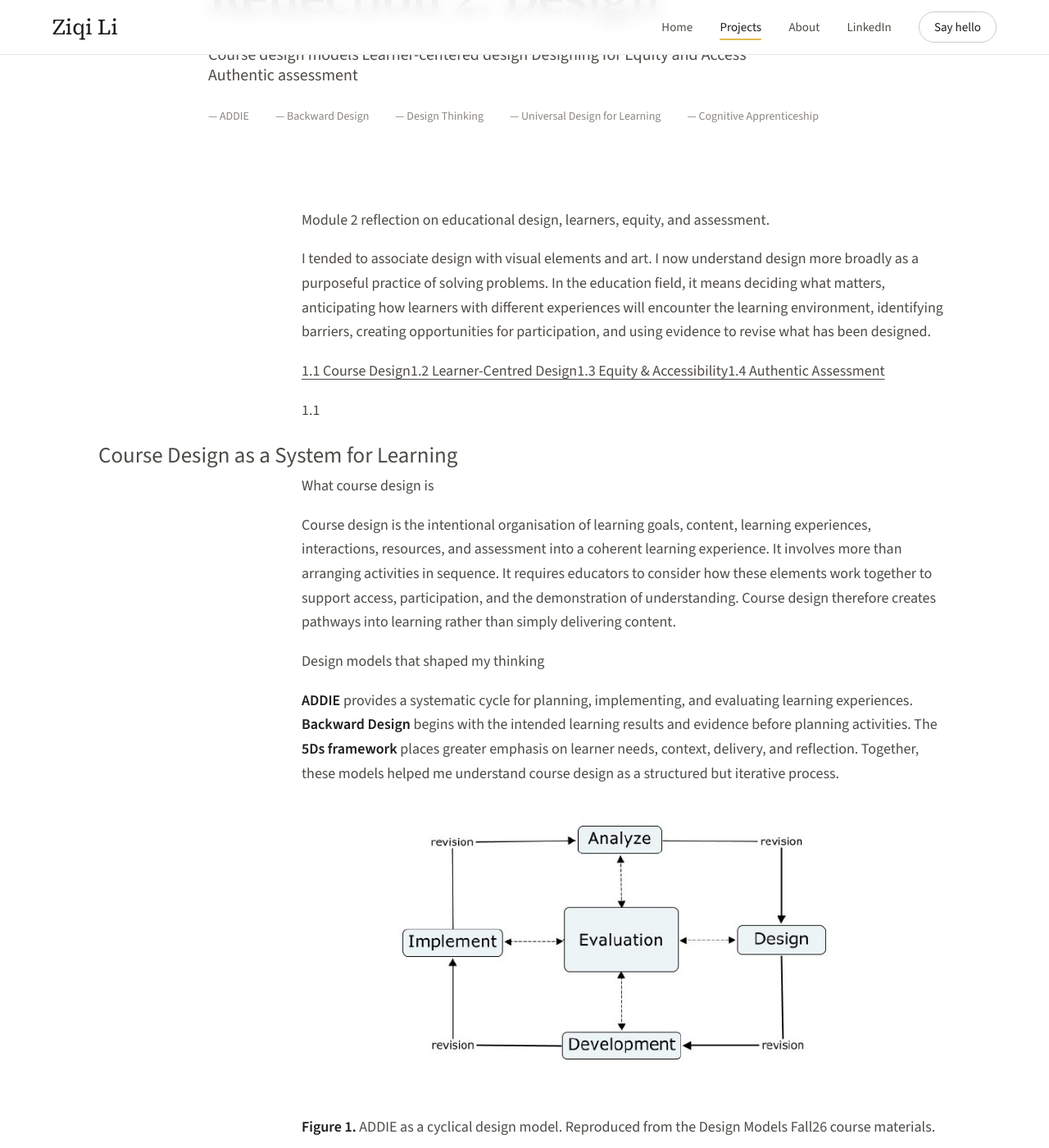
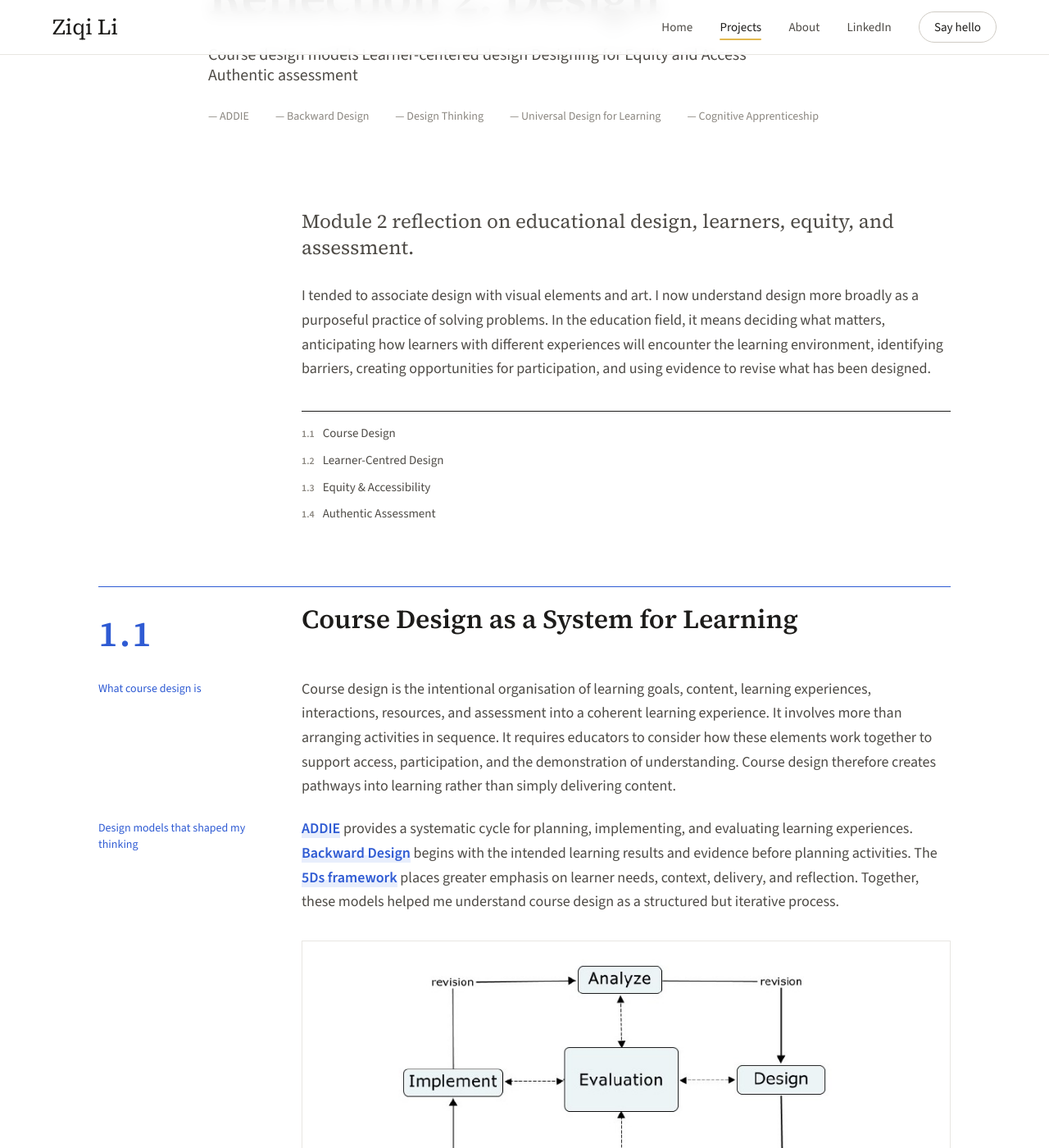
Before and after one commit to lizilizi0422-cmd/lizilizi0422-cmd.github.io, a Jekyll site: the page built from _reflections/module-2-design.md, in a window 1280 px wide and 1400 px high, scrolled down 283 px. Shown: the whole window at 82% size. Built offline with Jekyll 4.4.1, drawn with Linux system fonts in a browser that asks for light colours; nearby versions of some CDN libraries; some web fonts are replaced.

Commit message:
Reflection 2: colour accents per section; restore layout; CMS body as code

```diff
--- a/_reflections/module-2-design.md
+++ b/_reflections/module-2-design.md
@@ -16,117 +16,113 @@ theories:
   - Cognitive Apprenticeship
 published: true
 ---
-Module 2 reflection on educational design, learners, equity, and assessment.
+
+<p class="r-intro">Module 2 reflection on educational design, learners, equity, and assessment.</p>
 
 I tended to associate design with visual elements and art. I now understand design more broadly as a purposeful practice of solving problems. In the education field, it means deciding what matters, anticipating how learners with different experiences will encounter the learning environment, identifying barriers, creating opportunities for participation, and using evidence to revise what has been designed.
 
-[1.1 Course Design1.2 Learner-Centred Design1.3 Equity & Accessibility1.4 Authentic Assessment](#assessment)
+<nav class="r-toc" aria-label="On this page">
+  <a href="#course-design"><span>1.1</span> Course Design</a>
+  <a href="#learner-centred"><span>1.2</span> Learner-Centred Design</a>
+  <a href="#equity"><span>1.3</span> Equity &amp; Accessibility</a>
+  <a href="#assessment"><span>1.4</span> Authentic Assessment</a>
+</nav>
 
-1.1
-
+<section class="r-sec c-b" id="course-design" markdown="1">
+<p class="r-num">1.1</p>
 ## Course Design as a System for Learning
 
-What course design is
+<div class="r-box" markdown="1">
+<p class="r-label">What course design is</p>
+Course design is the intentional organisation of learning goals, content, learning experiences, interactions, resources, and assessment into a coherent learning experience. It involves more than arranging activities in sequence. It requires educators to consider how these elements work together to support access, participation, and the demonstration of understanding. Course design therefore creates pathways into learning rather than simply delivering content.
+</div>
 
- Course design is the intentional organisation of learning goals, content, learning experiences, interactions, resources, and assessment into a coherent learning experience. It involves more than arranging activities in sequence. It requires educators to consider how these elements work together to support access, participation, and the demonstration of understanding. Course design therefore creates pathways into learning rather than simply delivering content.
-
-Design models that shaped my thinking
-
+<p class="r-label">Design models that shaped my thinking</p>
 **ADDIE** provides a systematic cycle for planning, implementing, and evaluating learning experiences. **Backward Design** begins with the intended learning results and evidence before planning activities. The **5Ds framework** places greater emphasis on learner needs, context, delivery, and reflection. Together, these models helped me understand course design as a structured but iterative process.
 
-![ADDIE cycle diagram: Analyze, Design, Development and Implement connected by revision arrows around a central Evaluation box](/images/reflections/module-2/addie.png)
+<figure class="r-fig"><img src="/images/reflections/module-2/addie.png" alt="ADDIE cycle diagram: Analyze, Design, Development and Implement connected by revision arrows around a central Evaluation box" loading="lazy"><figcaption><b>Figure 1.</b> ADDIE as a cyclical design model. Reproduced from the Design Models Fall26 course materials.</figcaption></figure>
 
-**Figure 1.** ADDIE as a cyclical design model. Reproduced from the Design Models Fall26 course materials.
-
-Understanding and application
-
- These models helped me recognize accessibility as part of course design from the beginning. Accessibility means that children can understand content, engage with resources and peers, participate in activities, and demonstrate learning in different ways. This understanding relates to Universal Design for Learning, which supports multiple means of engagement, representation, and action and expression.
+<div class="r-mine" markdown="1">
+<p class="r-label">Understanding and application</p>
+These models helped me recognize accessibility as part of course design from the beginning. Accessibility means that children can understand content, engage with resources and peers, participate in activities, and demonstrate learning in different ways. This understanding relates to Universal Design for Learning, which supports multiple means of engagement, representation, and action and expression.
 
 When planning a learning experience, I would consider whether its language and resources are accessible to children from different linguistic and cultural backgrounds. Bilingual materials, visual explanations, and supplementary videos or books in children’s home languages could reduce language barriers. I would also consider disability and neurodiversity. For a child with ADHD who needs support with attention or organization, I could present materials clearly, divide activities into manageable stages, use a visual schedule, and include movement breaks.
 
 Children could demonstrate their understanding through speech, drawing, construction, gesture, or AAC. These options preserve the learning goal while reducing barriers to participation and expression. Observing how children participate would help me identify remaining barriers and revise the learning experience.
+</div>
+</section>
 
-
-
-1.2
-
+<section class="r-sec c-s" id="learner-centred" markdown="1">
+<p class="r-num">1.2</p>
 ## Learner-Centred Design as Understanding Before Designing
 
-What learner-centred design is
+<div class="r-box" markdown="1">
+<p class="r-label">What learner-centred design is</p>
+Learner-centred design begins with an understanding of the people who will experience the learning. It considers learners’ motivations, prior experiences, emotions, and barriers to participation. Design decisions are therefore based on evidence of how learners experience the environment, rather than assumptions about an average learner.
+</div>
 
- Learner-centred design begins with an understanding of the people who will experience the learning. It considers learners’ motivations, prior experiences, emotions, and barriers to participation. Design decisions are therefore based on evidence of how learners experience the environment, rather than assumptions about an average learner.
+<p class="r-label">Design models that shaped my thinking</p>
+**Human-centred design** and **design thinking** provide a process of empathising, defining, ideating, prototyping, and testing. Empathy is developed through observation, conversation, and feedback. **Learner analysis** and **participatory design** extend this process by allowing learners’ experiences and perspectives to inform design decisions.
 
-Design models that shaped my thinking
+<figure class="r-fig"><img src="/images/reflections/module-2/design-thinking.jpg" alt="Five colored hexagons in a row reading Empathize, Define, Ideate, Prototype and Test, from the Stanford d.school" loading="lazy"><figcaption><b>Figure 2.</b> The five modes of design thinking. Adapted from <a href="https://dschool.stanford.edu/tools/design-thinking-bootleg">Design Thinking Bootleg</a>, Hasso Plattner Institute of Design at Stanford University, 2018.</figcaption></figure>
 
- **Human-centred design** and **design thinking** provide a process of empathising, defining, ideating, prototyping, and testing. Empathy is developed through observation, conversation, and feedback. **Learner analysis** and **participatory design** extend this process by allowing learners’ experiences and perspectives to inform design decisions.
-
-![Five colored hexagons in a row reading Empathize, Define, Ideate, Prototype and Test, from the Stanford d.school](/images/reflections/module-2/design-thinking.jpg)
-
-**Figure 2.** The five modes of design thinking. Adapted from [Design Thinking Bootleg](https://dschool.stanford.edu/tools/design-thinking-bootleg), Hasso Plattner Institute of Design at Stanford University, 2018.
-
-Understanding and application
-
- I now understand learner-centred design as an evidence-based approach to educational decision-making. It requires humility because an educator’s initial interpretation of a child’s behaviour may be incomplete. Continued observation and revision are therefore necessary to ensure that design decisions reflect the learner’s experience rather than the educator’s assumptions.
+<div class="r-mine" markdown="1">
+<p class="r-label">Understanding and application</p>
+I now understand learner-centred design as an evidence-based approach to educational decision-making. It requires humility because an educator’s initial interpretation of a child’s behaviour may be incomplete. Continued observation and revision are therefore necessary to ensure that design decisions reflect the learner’s experience rather than the educator’s assumptions.
 
 In practice, when designing for children, we should observe how they use materials, respond to questions, communicate with peers, and move through routines before deciding what to change. If a child avoids a group activity, for example, this should not automatically be interpreted as a lack of interest. Possible explanations include the group being too large, unclear instructions, or the need for another form of participation that better supports the child’s language or social-emotional development. A different prompt could then be prototyped and its effect observed.
+</div>
+</section>
 
-
-
-1.3
-
+<section class="r-sec c-c" id="equity" markdown="1">
+<p class="r-num">1.3</p>
 ## Equity and Accessibility as Conditions for Participation
 
-What equity and accessibility mean in design
+<div class="r-box" markdown="1">
+<p class="r-label">What equity and accessibility mean in design</p>
+Designing for equity and accessibility means creating learning conditions in which diverse learners can access, participate in, and demonstrate learning without having to overcome unnecessary barriers. Equal treatment does not always produce equitable participation because learners differ in ability, language, culture, or prior experience. A design that assumes one normal way of communicating or showing knowledge can exclude learners even when everyone receives the same materials.
+</div>
 
- Designing for equity and accessibility means creating learning conditions in which diverse learners can access, participate in, and demonstrate learning without having to overcome unnecessary barriers. Equal treatment does not always produce equitable participation because learners differ in ability, language, culture, or prior experience. A design that assumes one normal way of communicating or showing knowledge can exclude learners even when everyone receives the same materials.
+<p class="r-label">Theories and models used</p>
+The **disability-identity** materials helped me understand disability as human diversity, identity, community, and culture rather than only as an individual deficit. **Universal Design for Learning** provides a practical framework by encouraging multiple means of engagement, representation, and action and expression. The discussion of **adult learning** and **competency-based education** also showed that flexibility can support access, but flexibility alone does not guarantee equity unless learners also receive meaningful support.
 
-Theories and models used
+<figure class="r-fig"><img src="/images/reflections/module-2/udl-guidelines.jpg" alt="CAST Universal Design for Learning Guidelines chart with three columns: multiple means of engagement, representation, and action and expression, across access, support and executive function rows" loading="lazy"><figcaption><b>Figure 3.</b> Universal Design for Learning: multiple means of engagement, representation, and action and expression. Reproduced from the Equity 2026 course materials and based on the <a href="https://udlguidelines.cast.org/">CAST UDL Guidelines</a>.</figcaption></figure>
 
- The **disability-identity** materials helped me understand disability as human diversity, identity, community, and culture rather than only as an individual deficit. **Universal Design for Learning** provides a practical framework by encouraging multiple means of engagement, representation, and action and expression. The discussion of **adult learning** and **competency-based education** also showed that flexibility can support access, but flexibility alone does not guarantee equity unless learners also receive meaningful support.
-
-![CAST Universal Design for Learning Guidelines chart with three columns: multiple means of engagement, representation, and action and expression, across access, support and executive function rows](/images/reflections/module-2/udl-guidelines.jpg)
-
-**Figure 3.** Universal Design for Learning: multiple means of engagement, representation, and action and expression. Reproduced from the Equity 2026 course materials and based on the [CAST UDL Guidelines](https://udlguidelines.cast.org/).
-
-Understanding and application
-
- I understand equity as a design question about participation and power: Who is expected to fit the environment, whose needs were considered at the beginning, and who has influence over decisions? The goal is to vary the routes through which they can engage, communicate, and show their developing understanding based on different needs.
+<div class="r-mine" markdown="1">
+<p class="r-label">Understanding and application</p>
+I understand equity as a design question about participation and power: Who is expected to fit the environment, whose needs were considered at the beginning, and who has influence over decisions? The goal is to vary the routes through which they can engage, communicate, and show their developing understanding based on different needs.
 
 Applying equity and accessibility begins with identifying where access breaks down. First, systematic observation helps distinguish an accessibility barrier from a lack of ability or interest. The educator examines when participation decreases and whether the difficulty is related to the resource, environment, or communication. Second, guided questions and scaffolding help clarify the child’s experience while providing temporary support. This reduces reliance on adult assumptions and reveals what type of adjustment may be needed. Finally, the evidence gathered informs a targeted change to the learning environment. The child’s response is then observed to determine whether access has improved. If the barrier remains, the design requires further revision. Accessibility is therefore an evidence-based cycle of design.
+</div>
+</section>
 
-
-
-1.4
-
+<section class="r-sec c-l" id="assessment" markdown="1">
+<p class="r-num">1.4</p>
 ## Authentic Assessment as Evidence of Meaningful Learning
 
-What authentic assessment is
+<div class="r-box" markdown="1">
+<p class="r-label">What authentic assessment is</p>
+Authentic assessment asks learners to use knowledge and skills in meaningful or realistic situations. It is not limited to recalling information. It makes visible the understanding, judgement, problem solving, communication, creativity, and reflection that matter in the domain.
+</div>
 
- Authentic assessment asks learners to use knowledge and skills in meaningful or realistic situations. It is not limited to recalling information. It makes visible the understanding, judgement, problem solving, communication, creativity, and reflection that matter in the domain.
+<p class="r-label">Theories and models used</p>
+**Cognitive Apprenticeship** provides a way to support authentic performance through modelling, coaching, scaffolding, reflection, and exploration. **Scaffolding** is temporary support that enables learners to engage in a complex task before they can perform it independently; the support should be adjusted or gradually faded as competence develops. **Formative assessment** and feedback are central because learners need opportunities to improve while the learning is still in progress.
 
-Theories and models used
-
- **Cognitive Apprenticeship** provides a way to support authentic performance through modelling, coaching, scaffolding, reflection, and exploration. **Scaffolding** is temporary support that enables learners to engage in a complex task before they can perform it independently; the support should be adjusted or gradually faded as competence develops. **Formative assessment** and feedback are central because learners need opportunities to improve while the learning is still in progress.
-
-Understanding and application
-
- I now understand assessment as a design decision that communicates what counts as learning. If I only assess recall, I may miss children’s developing ability to explain ideas to a new situation. Authentic assessment gives educators richer evidence of development because it attends to the process as well as the final product.
+<div class="r-mine" markdown="1">
+<p class="r-label">Understanding and application</p>
+I now understand assessment as a design decision that communicates what counts as learning. If I only assess recall, I may miss children’s developing ability to explain ideas to a new situation. Authentic assessment gives educators richer evidence of development because it attends to the process as well as the final product.
 
 In daily education, authentic assessment can be embedded in play, storytelling, or collaborative inquiry. For example, when asking a child to define balance, the educator could invite the child to build a bridge and explain why it stands or falls. Hands-on modeling, open-ended questions, and temporary visual support could guide the child before the support is gradually withdrawn. The evidence would include the child’s building process, like reasoning, persistence, and interaction, etc, not only whether the final bridge stands.
+</div>
+</section>
 
+<section class="r-refs" markdown="1">
+<p class="r-label">Selected references</p>
 
-
-&nbsp;
-
-Selected references
-
-- Branch, R. M. (2009). *Instructional design: The ADDIE approach.* Springer. [https://doi.org/10.1007/978-0-387-09506-6](https://doi.org/10.1007/978-0-387-09506-6)
-- CAST. (2024). *CAST Universal Design for Learning Guidelines version 3.0.* [https://udlguidelines.cast.org/](https://udlguidelines.cast.org/)
+- Branch, R. M. (2009). *Instructional design: The ADDIE approach.* Springer. <https://doi.org/10.1007/978-0-387-09506-6>
+- CAST. (2024). *CAST Universal Design for Learning Guidelines version 3.0.* <https://udlguidelines.cast.org/>
 - Collins, A., Brown, J. S., & Newman, S. E. (1989). Cognitive apprenticeship: Teaching the crafts of reading, writing, and mathematics. In L. B. Resnick (Ed.), *Knowing, learning, and instruction: Essays in honor of Robert Glaser* (pp. 453–494). Lawrence Erlbaum Associates.
-- IDEO.org. (2015). *The field guide to human-centered design* (1st ed.). Design Kit. [https://www.designkit.org/resources/1](https://www.designkit.org/resources/1)
-- Reiser, B. J., & Tabak, I. (2014). Scaffolding. In R. K. Sawyer (Ed.), *The Cambridge handbook of the learning sciences* (2nd ed., pp. 44–62). Cambridge University Press. [https://doi.org/10.1017/CBO9781139519526.005](https://doi.org/10.1017/CBO9781139519526.005)
+- IDEO.org. (2015). *The field guide to human-centered design* (1st ed.). Design Kit. <https://www.designkit.org/resources/1>
+- Reiser, B. J., & Tabak, I. (2014). Scaffolding. In R. K. Sawyer (Ed.), *The Cambridge handbook of the learning sciences* (2nd ed., pp. 44–62). Cambridge University Press. <https://doi.org/10.1017/CBO9781139519526.005>
 - Wiggins, G., & McTighe, J. (2005). *Understanding by design* (Expanded 2nd ed.). ASCD.
-
-
-
-&nbsp;
+</section>
--- a/assets/css/style.css
+++ b/assets/css/style.css
@@ -493,3 +493,16 @@ body{font-size:18px}
 .reflection .crumb{display:none}.reflection .display{font-family:var(--serif);font-weight:600;font-size:60px;line-height:1.05}
 .reflection .phero-lede{margin-left:0;font-size:20px;max-width:680px;color:var(--ink-2)}
 .reflection .tags{justify-content:flex-start}.reflection .tags li{border:0;padding:0 14px 0 0;color:var(--muted)}
+
+/* Reflection colour accents */
+.r-sec.c-b{--ac:#2f5bd3;--tint:#e8eefc}
+.r-sec.c-s{--ac:#c2571a;--tint:#fdeee3}
+.r-sec.c-c{--ac:#7a4fd6;--tint:#efe8fd}
+.r-sec.c-l{--ac:#1f8a5b;--tint:#e3f4ec}
+.r-sec .r-num{color:var(--ac)!important;background:none!important}
+.r-sec h2{color:var(--ink)}
+.r-sec .r-label,.r-sec .row>.r-label{color:var(--ac)!important;font-style:normal!important;font-weight:600;font-size:12px;letter-spacing:.06em;text-transform:uppercase}
+.r-sec strong{color:var(--ac);background:linear-gradient(transparent 62%,var(--tint) 62%);font-weight:600}
+.r-sec .r-mine{border-left:3px solid var(--ac)!important;background:var(--tint);padding:14px 18px;border-radius:0 6px 6px 0}
+.r-sec{border-top-color:var(--ac)!important}
+.r-toc a{color:inherit}
```
Also changed, not shown: .pages.yml.
